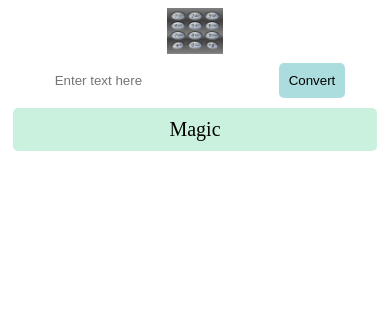
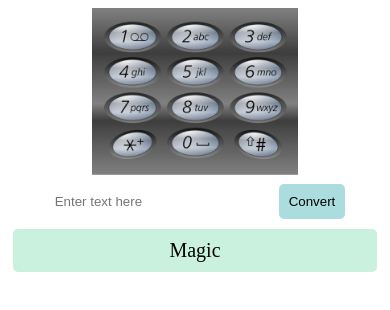
Before and after one commit to PrajjwalDatir/TextToMobileKeypadConverter, a plain HTML site: page index.html in a window 390 px wide. Drawn offline with Linux system fonts and the light colour scheme.

Commit message:
Remember those old mobile phones with keypads?

```diff
--- a/index.css
+++ b/index.css
@@ -36,3 +36,10 @@ img {
   width: 15%;
   height: 25%;
 }
+/* make img bigger for mobile screen */
+@media only screen and (max-width: 600px) {
+  img {
+    width: 55%;
+    height: 75%;
+  }
+}
```
